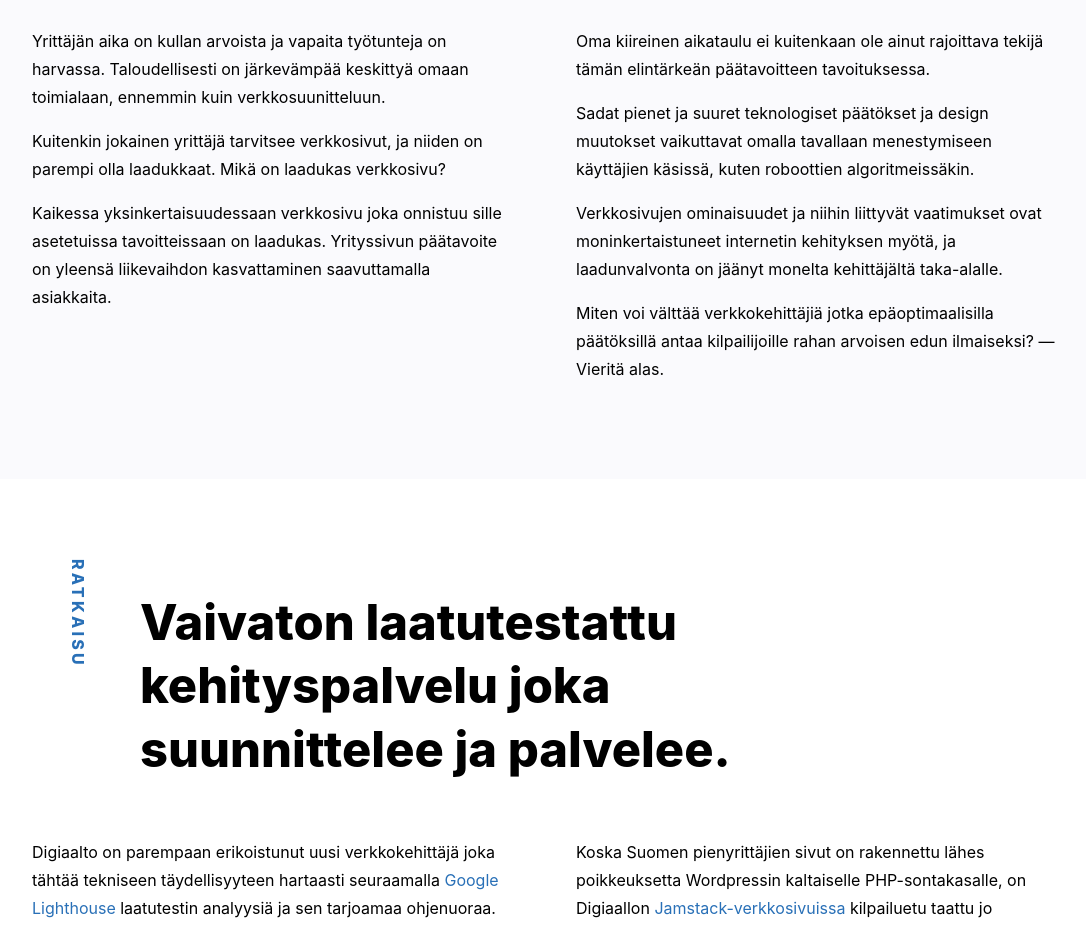
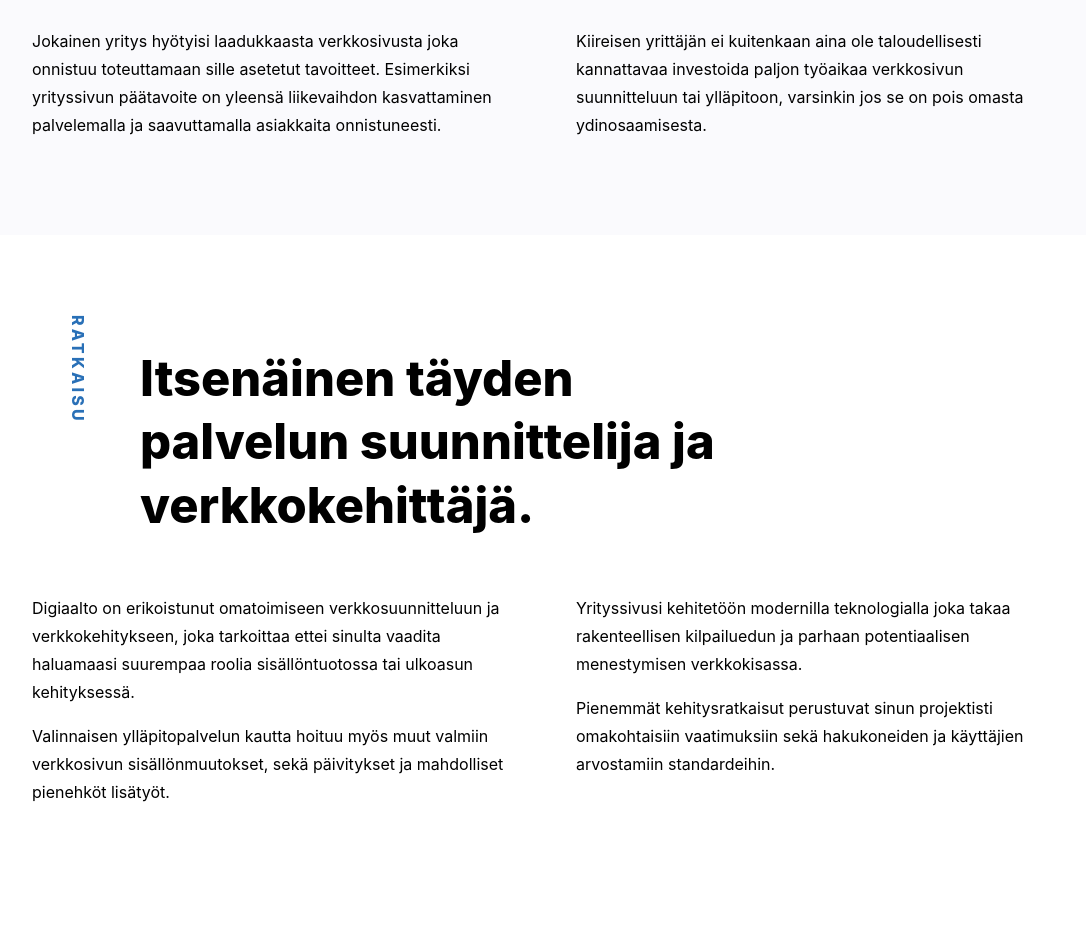
Before and after one commit to digiaalto/etusivu, a Next.js app: page / in a window 1280 px wide. Shown: the part 1140-2068 px from the top of the page, without its empty margins (96-1182 px from the left). Built offline with nearby package versions, Linux system fonts and the light colour scheme; a small style sheet from the web is missing.

Commit message:
content revision

```diff
--- a/components/LP_Hero.js
+++ b/components/LP_Hero.js
@@ -69,9 +69,8 @@ const Hero = () => {
           />
         </div>
         <h1 className={styles.subheader}>
-          Verkkosuunnittelija Digiaalto tarjoaa optimaalisia laatutestattuja
-          verkkosivuja kiireisille yrittäjille. Kaikilla haluamillasi
-          lisäpalveluilla.
+          Verkkosuunnittelija Digiaalto rakentaa laatutestattuja verkkosivuja
+          kiireisille yrittäjille. Kaikilla valitsemillasi lisäpalveluilla.
         </h1>
       </div>
     </section>
--- a/components/LP_Problem.js
+++ b/components/LP_Problem.js
@@ -9,45 +9,23 @@ const LP_Problem = () => {
           <div className={styles.headerWrapper}>
             <span className={styles.preheader}>Ongelma</span>
             <h1 className={styles.header}>
-              Kiireinenkin yrittäjä tarvitsee hyödyllisen verkkosivun.
+              Yrittäjän elämä on kiireistä ja verkkosivut monimutkaisia.
             </h1>
           </div>
           <div className={styles.textContainer}>
             <div className={styles.textColumn}>
               <p>
-                Yrittäjän aika on kullan arvoista ja vapaita työtunteja on
-                harvassa. Taloudellisesti on järkevämpää keskittyä omaan
-                toimialaan, ennemmin kuin verkkosuunitteluun.
-              </p>
-              <p>
-                Kuitenkin jokainen yrittäjä tarvitsee verkkosivut, ja niiden on
-                parempi olla laadukkaat. Mikä on laadukas verkkosivu?
-              </p>
-              <p>
-                Kaikessa yksinkertaisuudessaan verkkosivu joka onnistuu sille
-                asetetuissa tavoitteissaan on laadukas. Yrityssivun päätavoite
-                on yleensä liikevaihdon kasvattaminen saavuttamalla asiakkaita.
+                Jokainen yritys hyötyisi laadukkaasta verkkosivusta joka
+                onnistuu toteuttamaan sille asetetut tavoitteet. Esimerkiksi
+                yrityssivun päätavoite on yleensä liikevaihdon kasvattaminen
+                palvelemalla ja saavuttamalla asiakkaita onnistuneesti.
               </p>
             </div>
             <div className={styles.textColumn}>
               <p>
-                Oma kiireinen aikataulu ei kuitenkaan ole ainut rajoittava
-                tekijä tämän elintärkeän päätavoitteen tavoituksessa.
-              </p>
-              <p>
-                Sadat pienet ja suuret teknologiset päätökset ja design
-                muutokset vaikuttavat omalla tavallaan menestymiseen käyttäjien
-                käsissä, kuten roboottien algoritmeissäkin.
-              </p>
-              <p>
-                Verkkosivujen ominaisuudet ja niihin liittyvät vaatimukset ovat
-                moninkertaistuneet internetin kehityksen myötä, ja
-                laadunvalvonta on jäänyt monelta kehittäjältä taka-alalle.
-              </p>
-              <p>
-                Miten voi välttää verkkokehittäjiä jotka epäoptimaalisilla
-                päätöksillä antaa kilpailijoille rahan arvoisen edun ilmaiseksi?
-                —Vieritä alas.
+                Kiireisen yrittäjän ei kuitenkaan aina ole taloudellisesti
+                kannattavaa investoida paljon työaikaa verkkosivun suunnitteluun
+                tai ylläpitoon, varsinkin jos se on pois omasta ydinosaamisesta.
               </p>
             </div>
           </div>
--- a/components/LP_Solution.js
+++ b/components/LP_Solution.js
@@ -4,56 +4,39 @@ import { Fade } from "react-awesome-reveal"
 
 const LP_Solution = () => {
   return (
-    <section className={styles.section} id="verkkopalvelu-ratkaisu">
+    <section className={styles.section} id="verkkopalvelu">
       <Fade delay={300} triggerOnce>
         <div className={styles.content}>
           <div className={styles.headerWrapper}>
             <span className={styles.preheader}>Ratkaisu</span>
             <h1 className={styles.header}>
-              Vaivaton laatutestattu kehityspalvelu joka suunnittelee ja
-              palvelee.
+              Itsenäinen täyden palvelun suunnittelija ja verkkokehittäjä.
             </h1>
           </div>
           <div className={styles.textContainer}>
             <div className={styles.textColumn}>
               <p>
-                Digiaalto on parempaan erikoistunut uusi verkkokehittäjä joka
-                tähtää tekniseen täydellisyyteen hartaasti seuraamalla
-                <Link href="/#laatutesti-google-lighthouse">
-                  <a> Google Lighthouse </a>
-                </Link>
-                laatutestin analyysiä ja sen tarjoamaa ohjenuoraa.
+                Digiaalto on erikoistunut omatoimiseen verkkosuunnitteluun ja
+                verkkokehitykseen, joka tarkoittaa ettei sinulta vaadita
+                haluamaasi suurempaa roolia sisällöntuotossa tai ulkoasun
+                kehityksessä.
               </p>
               <p>
-                Verkkosivujen silmämääräisellä tutkiskelulla saattaa paljastua
-                pintapuolen subjektiiviset hyvät ja huonot puolet, mutta
-                hakukoneiden algoritmit ja robotit eivät niistä pahemmin
-                piittaa.
-              </p>
-              <p>
-                Tarvitaan analyytikkaa ja nykyaikaisten web-standardien ja
-                parhaiden käytäntöjen tietämystä jos halutaan menestyä verkossa
-                näin korona-aikana, kilpailun kasvaessa.
+                Valinnaisen ylläpitopalvelun kautta hoituu myös muut valmiin
+                verkkosivun sisällönmuutokset, sekä päivitykset ja mahdolliset
+                pienehköt lisätyöt.
               </p>
             </div>
             <div className={styles.textColumn}>
               <p>
-                Koska Suomen pienyrittäjien sivut on rakennettu lähes
-                poikkeuksetta Wordpressin kaltaiselle PHP-sontakasalle, on
-                Digiaallon{" "}
-                <a
-                  href="https://jamstack.org/"
-                  rel="noopener noreferrer"
-                  target="_blank"
-                >
-                  Jamstack-verkkosivuissa
-                </a>{" "}
-                kilpailuetu taattu jo lähtöruudussa.
+                Yrityssivusi kehitetöön modernilla teknologialla joka takaa
+                rakenteellisen kilpailuedun ja parhaan potentiaalisen
+                menestymisen verkkokisassa.
               </p>
               <p>
-                Pienellä vuosittaisella lisämaksulla Digiaalto hoitaa
-                satunnaiset sisällönmuutokset, mahdolliset ylläpitö askareet ja
-                päivitykset puolestasi ilman häiriöitä.
+                Pienemmät kehitysratkaisut perustuvat sinun projektisti
+                omakohtaisiin vaatimuksiin sekä hakukoneiden ja käyttäjien
+                arvostamiin standardeihin.
               </p>
             </div>
           </div>
--- a/components/NavMenu.js
+++ b/components/NavMenu.js
@@ -18,8 +18,8 @@ const links = [
     href: "/#",
   },
   {
-    text: "Digiaalto",
-    href: "/#verkkopalvelu-ratkaisu",
+    text: "Verkkopalvelu",
+    href: "/#verkkopalvelu",
   },
   {
     text: "Laatutesti",
```
